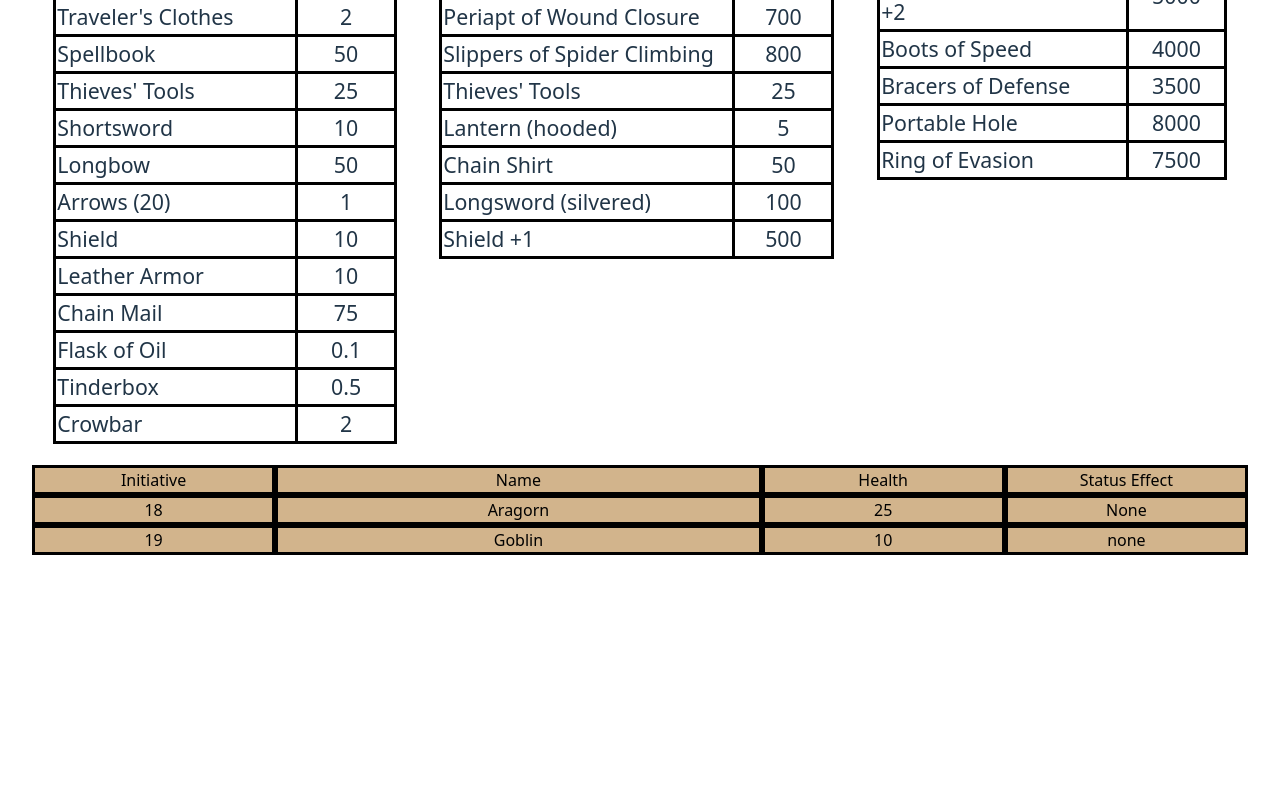
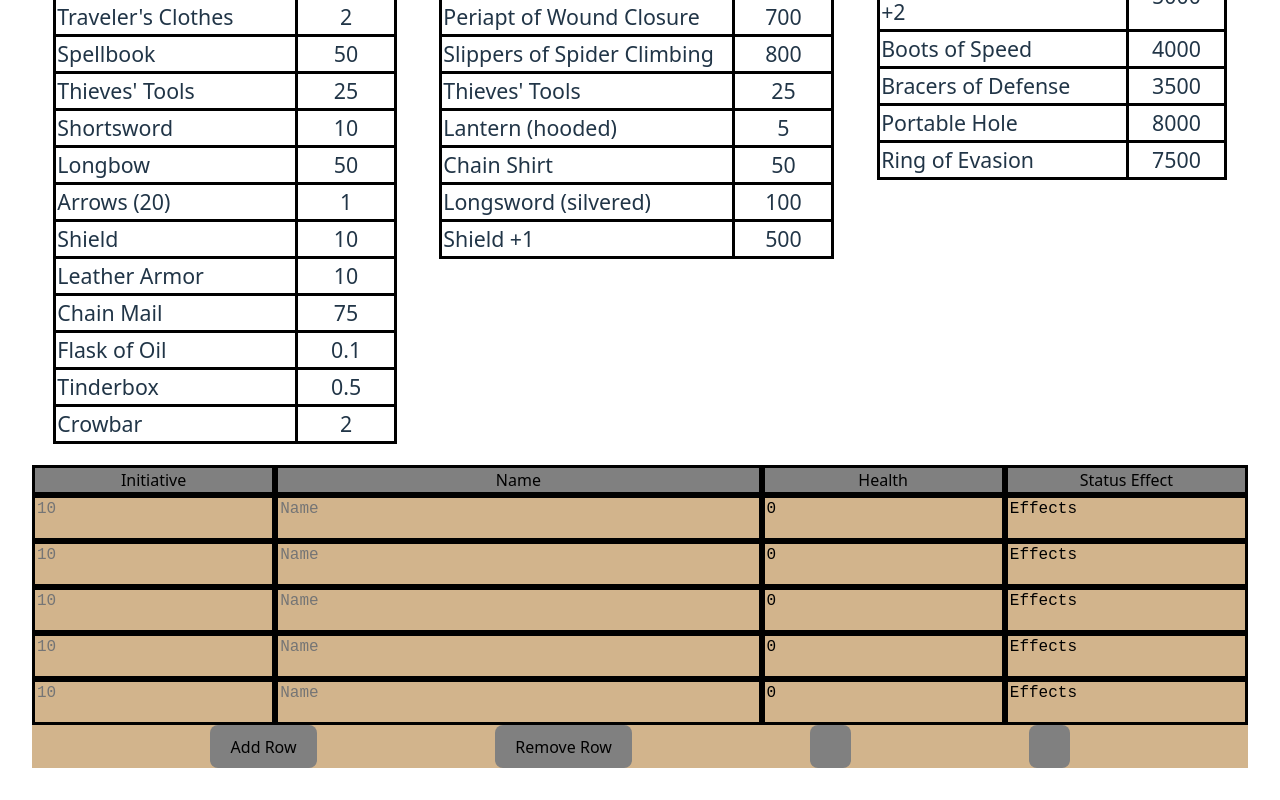
Before and after one commit to MikeShort11/DNDTools, a React (Vite) app: page / in a window 1280 px wide. Shown: the part 509-1309 px from the top of the page. Before the commit the page ends 1096 px from the top, so only its background shows below. Built offline with nearby package versions, Linux system fonts and the light colour scheme.

Commit message:
improving health tracking

```diff
--- a/src/components/InitiativeTracker/index.jsx
+++ b/src/components/InitiativeTracker/index.jsx
@@ -1,49 +1,104 @@
+import React from 'react';
 import '../../App.css';
 import './initiative.css';
 
-class Fighter {
-	constructor(name, health, initiative = false, statusEffect = "none") {
-		this.name = name;
-		this.health = health;
-		this.statusEffect = statusEffect;
 
-		this.initiative = initiative === false
-			? Math.floor(Math.random() * 21)
-			: initiative;
+export default function Tracker() {
+	const [open, setOpen] = React.useState(false);
+	const [modalPosition, setModalPosition] = React.useState({ top: 0, left: 0 });
+	const [numRows, setNumRows] = React.useState(5);
+
+	const healthReferance = React.useRef(null);
+
+	const addRow = () => setNumRows(numRows + 1);
+	const delRow = () => setNumRows(numRows - 1);
+
+
+	const handleClose = (event) => {
+		healthReferance.current = event.target;
+		setOpen(false);
 	}
-}
+	const handleOpen = (event) => {
+		const rect = event.target.getBoundingClientRect();
+		// Set modal position just below the textarea
+		setModalPosition({
+			top: rect.bottom + window.scrollY,  // vertical position (bottom of textarea + scroll offset)
+			left: rect.left + window.scrollX    // horizontal position (left edge + scroll offset)
+		});
+		healthReferance.current = event.target;
+		setOpen(true);
+	};
 
-let fighter_list = [];
 
-// Add fighters to the list
-function addFighters(name, health, initiative = false, statusEffect = "none") {
-	fighter_list.push(new Fighter(name, health, initiative, statusEffect));
-}
+	const addHealth = () => {
+		if (healthReferance.current) {
+			const newHealth = parseInt(healthReferance.current.value) || 0;
+			healthReferance.current.value = newHealth + 1;
+		}
+	}
 
-// Test data
-addFighters("Aragorn", 25, 18, "None");
-addFighters("Goblin", 10);
+	const subHealth = () => {
+		if (healthReferance.current) {
+			const newHealth = parseInt(healthReferance.current.value) || 0;
+			healthReferance.current.value = newHealth - 1;
+		}
+	}
 
-function Tracker() {
+	let rows = [];
+
+	for (let i = 0; i < numRows; i++) {
+		rows.push(
+			<div className="InitiativeTrackerItem" id="InitiativeItem" key={i}>
+				<textarea className="InitiativeTrackerDetail" id="InitiativeSlot" placeholder="10" />
+				<textarea className="InitiativeTrackerDetail" id="Name" placeholder="Name" />
+				<textarea
+					className="InitiativeTrackerDetail"
+					id="Health"
+					defaultValue="0"
+					onClick={handleOpen}
+				/>
+				<textarea className="InitiativeTrackerDetail" id="StatusEffects" defaultValue="Effects" />
+			</div>
+		)
+	}
+
 	return (
 		<>
+			{/* Label for the Tracker */}
 			<div className="InitiativeTrackerItem" id="InitiativeItem">
-				<div className="InitiativeTrackerDetail" id="InitiativeSlot">Initiative</div>
-				<div className="InitiativeTrackerDetail" id="Name">Name</div>
-				<div className="InitiativeTrackerDetail" id="Health">Health</div>
-				<div className="InitiativeTrackerDetail" id="StatusEffects">Status Effect</div>
+				<div className="InitiativeTrackerLabel" id="InitiativeSlot">Initiative</div>
+				<div className="InitiativeTrackerLabel" id="Name">Name</div>
+				<div className="InitiativeTrackerLabel" id="Health">Health</div>
+				<div className="InitiativeTrackerLabel" id="StatusEffects">Status Effect</div>
 			</div>
 
-			{fighter_list.map((fighter, index) => (
-				<div className="InitiativeTrackerItem" id="InitiativeItem" key={index}>
-					<div className="InitiativeTrackerDetail" id="InitiativeSlot">{fighter.initiative}</div>
-					<div className="InitiativeTrackerDetail" id="Name">{fighter.name}</div>
-					<div className="InitiativeTrackerDetail" id="Health">{fighter.health}</div>
-					<div className="InitiativeTrackerDetail" id="StatusEffects">{fighter.statusEffect}</div>
+			{/* render the rows*/}
+			{rows}
+
+			{/*add control buttons to the bottom */}
+			<div className="bottomButtons">
+				<button onClick={addRow}>Add Row</button>
+				<button onClick={delRow}>Remove Row</button>
+				<button onClick={addRow}></button>
+				<button onClick={addRow}></button>
+			</div>
+
+			{/*render the modal for add and subbtract health */}
+			{open && (
+				<div className="modal-content"
+					style={{
+						position: 'absolute',
+						top: modalPosition.top,
+						left: modalPosition.left
+					}}
+				>
+					<button onClick={handleClose}>Close</button>
+					<button onClick={addHealth}>+1</button>
+					<button onClick={subHealth}>-1</button>
+
 				</div>
-			))}
+			)}
+
 		</>
 	);
 }
-
-export default Tracker;
--- a/src/components/InitiativeTracker/initiative.css
+++ b/src/components/InitiativeTracker/initiative.css
@@ -1,10 +1,35 @@
 .InitiativeTrackerItem {
 	display: grid;
 	grid-template-columns: 1fr 2fr 1fr 1fr;
+}
+
+.InitiativeTrackerLabel {
+	border: solid black;
+	background-color: gray;
+	color: black;
 }
 
 .InitiativeTrackerDetail {
 	border: solid black;
 	background-color: tan;
 	color: black;
+	resize: none;
+	font-size: 12pt;
 }
+
+.modal-content {
+	background-color: white;
+	border: 1px solid #ccc;
+	padding: 10px;
+	z-index: 1000;
+}
+
+.bottomButtons {
+	display: flex;
+	background-color: tan;
+	justify-content: space-evenly;
+}
+
+.bottomButtons>button {
+	background-color: gray;
+}
```
